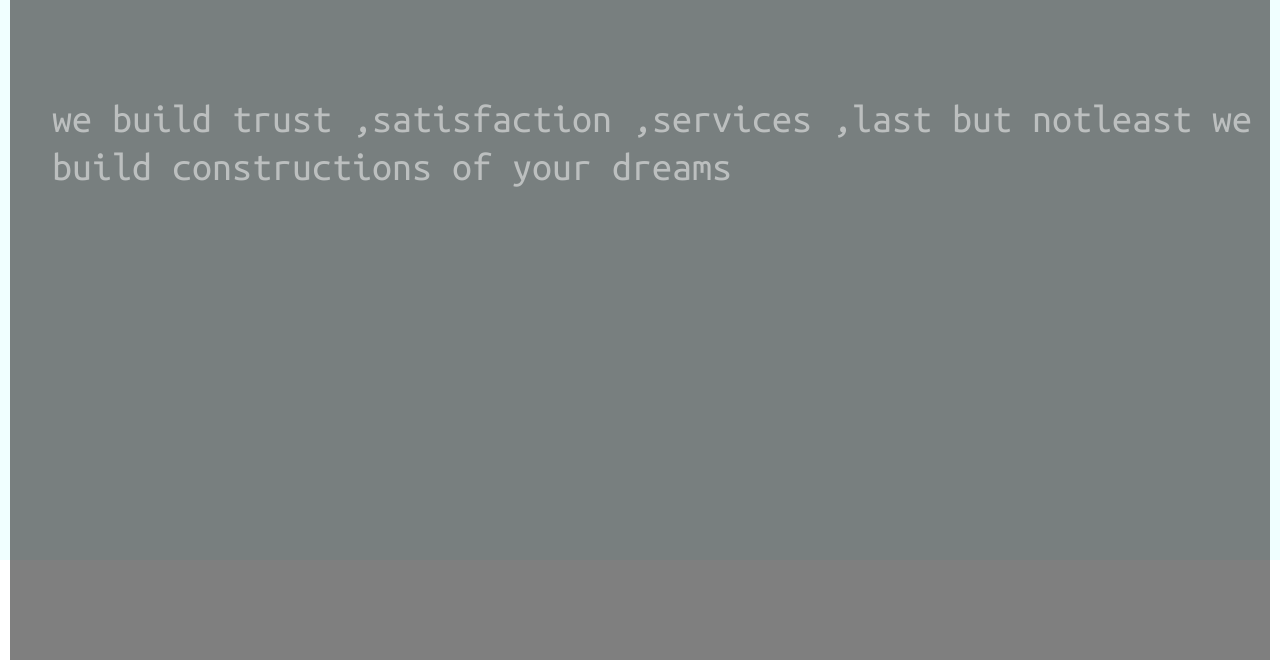
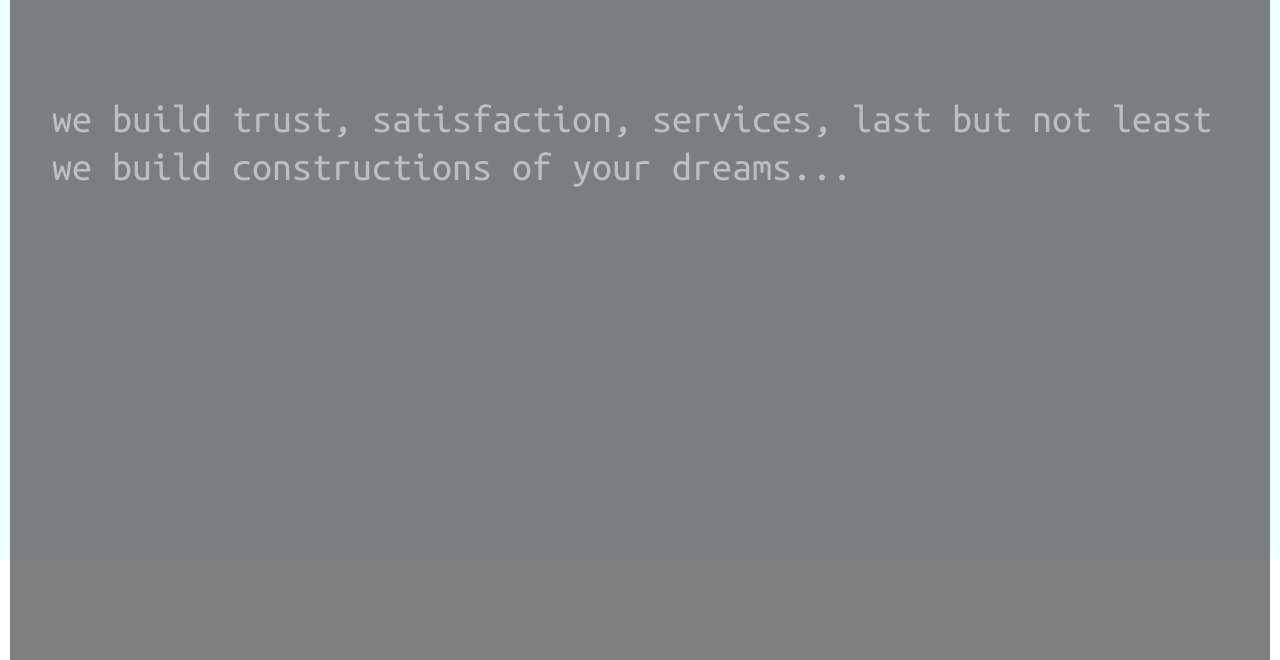
Before and after one commit to strongbasement/kconstructv2, a plain HTML site: page index.html in a window 1280 px wide. Shown: the part 140-800 px from the top of the page. Drawn offline with nearby package versions, Linux system fonts and the light colour scheme.

Commit message:
Update index.html

```diff
--- a/index.html
+++ b/index.html
@@ -42,7 +42,7 @@
 </nav>
 
 <!--catchy ones-->
-<div class="container-fluid backsetter lupa"><div class="catchy"><div class="c1"><h1 class="ctext">let us make your dreams come true</h1><h1 class="c4">we build trust ,satisfaction  ,services  ,last but notleast we build constructions of your dreams</h1></div>  </div>
+<div class="container-fluid backsetter lupa"><div class="catchy"><div class="c1"><h1 class="ctext">let us make your dreams come true</h1><h1 class="c4">we build trust, satisfaction, services, last but not least we build constructions of your dreams...</h1></div>  </div>
 </div>
     </section>
     <script src="https://ajax.googleapis.com/ajax/libs/jquery/3.6.3/jquery.min.js"></script>
```
